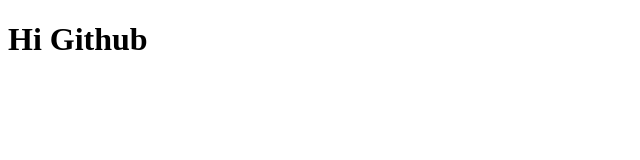
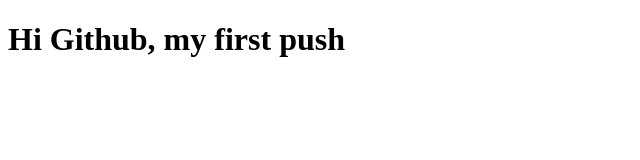
Before and after one commit to A-bdullah-Imran/Github-demo, a plain HTML site: page index.html in a window 1280 px wide. Shown: the whole page, without its empty margins (0-640 px from the left). Drawn offline with Linux system fonts and the light colour scheme.

Commit message:
first push

```diff
--- a/index.html
+++ b/index.html
@@ -7,7 +7,7 @@
 </head>
 <body>
     <h1>
-        Hi Github
+        Hi Github, my first push
     </h1>
 </body>
 </html>
```
